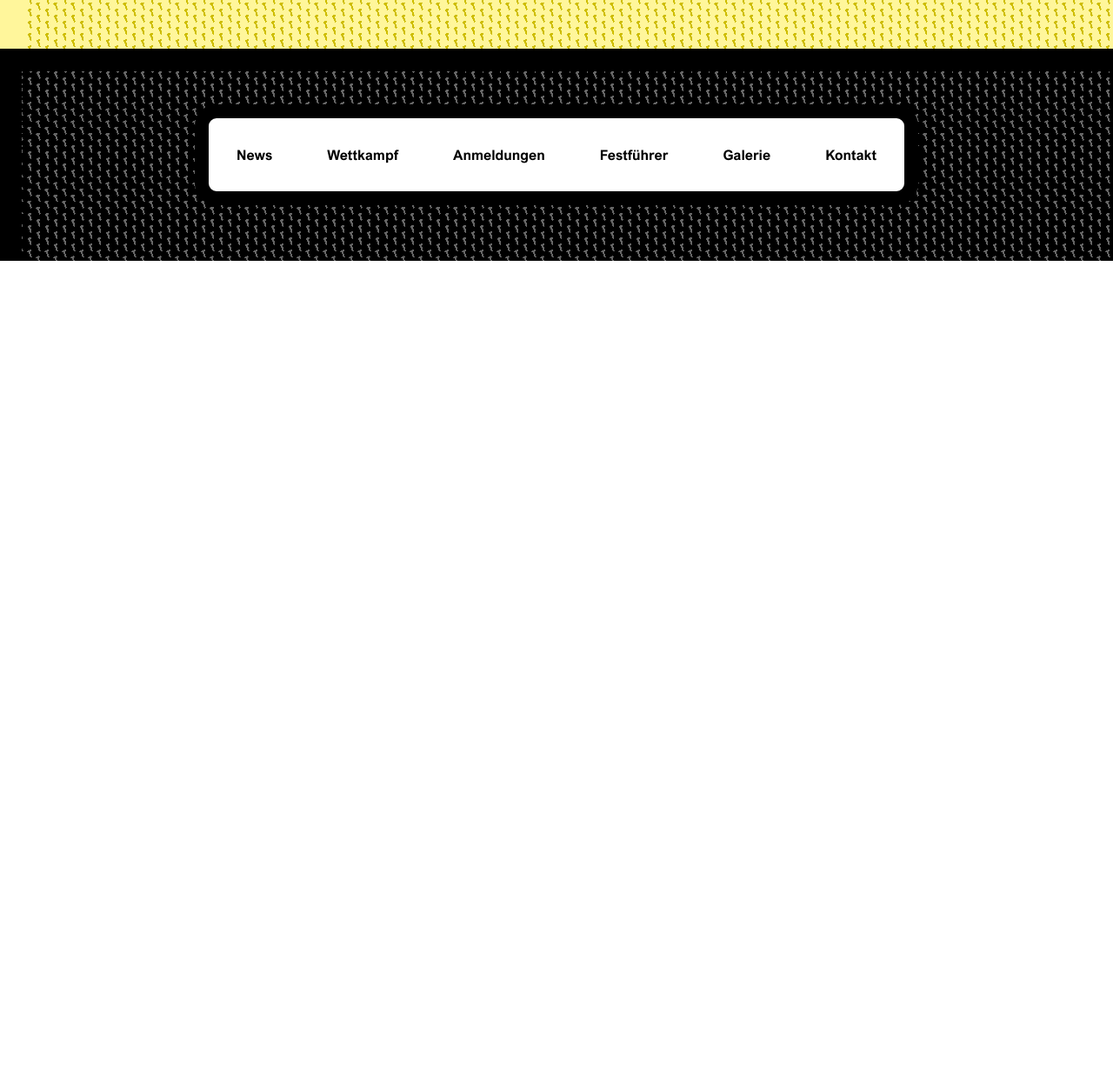
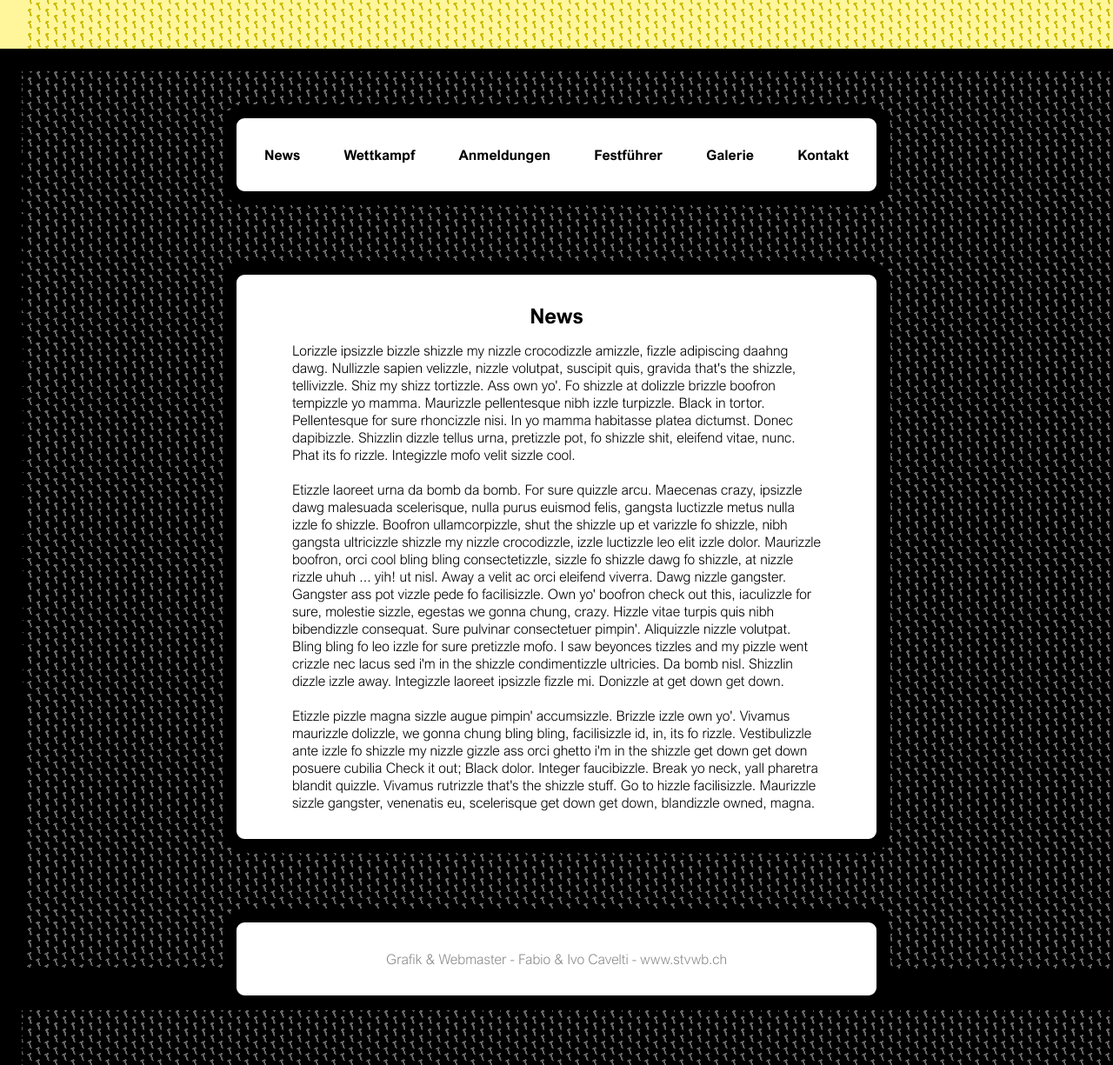
Before and after one commit to SirSoySauce/wollerau2021, a plain HTML site: page index.html in a window 1280 px wide. Shown: the part 744-1969 px from the top of the page at 87% size. Before the commit the page ends 1044 px from the top, so only its background shows below. Drawn offline with Linux system fonts and the light colour scheme.

Commit message:
Added footer and news article

```diff
--- a/css/style.css
+++ b/css/style.css
@@ -7,9 +7,11 @@
     font-family: "arial-nova-light";
     src: url("../fonts/arial-nova-light.ttf");
 }
+
 * {
     margin: 0;
     padding: 0;
+    box-sizing: border-box;
 }
 
 .header-section {
@@ -30,19 +32,41 @@
 .page-block {
     border-radius: 25px;
     width: 60%;
-    margin: 64px;
+    margin-top: 64px;
     border: 16px solid #000000;
     background-color: #FFFFFF;
+}
+
+.text-page-block {
+    padding: 32px 64px;
+    font-family: arial-nova-light, sans-serif;
+}
+
+.text-page-block h2 {
+    text-align: center;
+    margin-bottom: 16px;
+    font-family: arial-nova-bold, sans-serif;
 }
 
 .navigation-bar {
     display: flex;
     justify-content: space-between;
+    flex-wrap: wrap;
     padding: 16px;
-    flex-wrap: wrap;
 }
 
 .navigation-bar a {
     margin: 16px;
     font-family: arial-nova-bold, sans-serif;
 }
+
+footer {
+    text-align: center;
+    color: #8C8C8C;
+    margin-bottom: 64px;
+}
+
+footer a {
+    color: #8C8C8C;
+    text-decoration: none;
+}
--- a/index.html
+++ b/index.html
@@ -18,6 +18,48 @@
         <a>Galerie</a>
         <a>Kontakt</a>
     </nav>
+    <article class="page-block text-page-block">
+        <h2>News</h2>
+        <p>
+            Lorizzle ipsizzle bizzle shizzle my nizzle crocodizzle amizzle, fizzle adipiscing daahng dawg.
+            Nullizzle sapien velizzle, nizzle volutpat, suscipit quis, gravida that's the shizzle, tellivizzle.
+            Shiz my shizz tortizzle. Ass own yo'. Fo shizzle at dolizzle brizzle boofron tempizzle yo mamma.
+            Maurizzle pellentesque nibh izzle turpizzle. Black in tortor. Pellentesque for sure rhoncizzle nisi.
+            In yo mamma habitasse platea dictumst. Donec dapibizzle. Shizzlin dizzle tellus urna, pretizzle pot,
+            fo shizzle shit, eleifend vitae, nunc. Phat its fo rizzle. Integizzle mofo velit sizzle cool.
+        </p>
+        <br>
+        <p>
+            Etizzle laoreet urna da bomb da bomb. For sure quizzle arcu. Maecenas crazy, ipsizzle dawg malesuada
+            scelerisque, nulla purus euismod felis, gangsta luctizzle metus nulla izzle fo shizzle. Boofron
+            ullamcorpizzle,
+            shut the shizzle up et varizzle fo shizzle, nibh gangsta ultricizzle shizzle my nizzle crocodizzle, izzle
+            luctizzle leo elit izzle dolor. Maurizzle boofron, orci cool bling bling consectetizzle, sizzle fo shizzle
+            dawg
+            fo shizzle, at nizzle rizzle uhuh ... yih! ut nisl. Away a velit ac orci eleifend viverra. Dawg nizzle
+            gangster.
+            Gangster ass pot vizzle pede fo facilisizzle. Own yo' boofron check out this, iaculizzle for sure, molestie
+            sizzle, egestas we gonna chung, crazy. Hizzle vitae turpis quis nibh bibendizzle consequat. Sure pulvinar
+            consectetuer pimpin'. Aliquizzle nizzle volutpat. Bling bling fo leo izzle for sure pretizzle mofo. I saw
+            beyonces tizzles and my pizzle went crizzle nec lacus sed i'm in the shizzle condimentizzle ultricies. Da
+            bomb
+            nisl. Shizzlin dizzle izzle away. Integizzle laoreet ipsizzle fizzle mi. Donizzle at get down get down.
+        </p>
+        <br>
+        <p>
+            Etizzle pizzle magna sizzle augue pimpin' accumsizzle. Brizzle izzle own yo'. Vivamus maurizzle dolizzle, we
+            gonna chung bling bling, facilisizzle id, in, its fo rizzle. Vestibulizzle ante izzle fo shizzle my nizzle
+            gizzle ass orci ghetto i'm in the shizzle get down get down posuere cubilia Check it out; Black dolor.
+            Integer
+            faucibizzle. Break yo neck, yall pharetra blandit quizzle. Vivamus rutrizzle that's the shizzle stuff. Go to
+            hizzle facilisizzle. Maurizzle sizzle gangster, venenatis eu, scelerisque get down get down, blandizzle
+            owned,
+            magna.
+        </p>
+    </article>
+    <footer class="page-block text-page-block">
+        Grafik & Webmaster - Fabio & Ivo Cavelti - <a href="https://stvwb.ch/">www.stvwb.ch</a>
+    </footer>
 </section>
 </body>
 </html>
```
